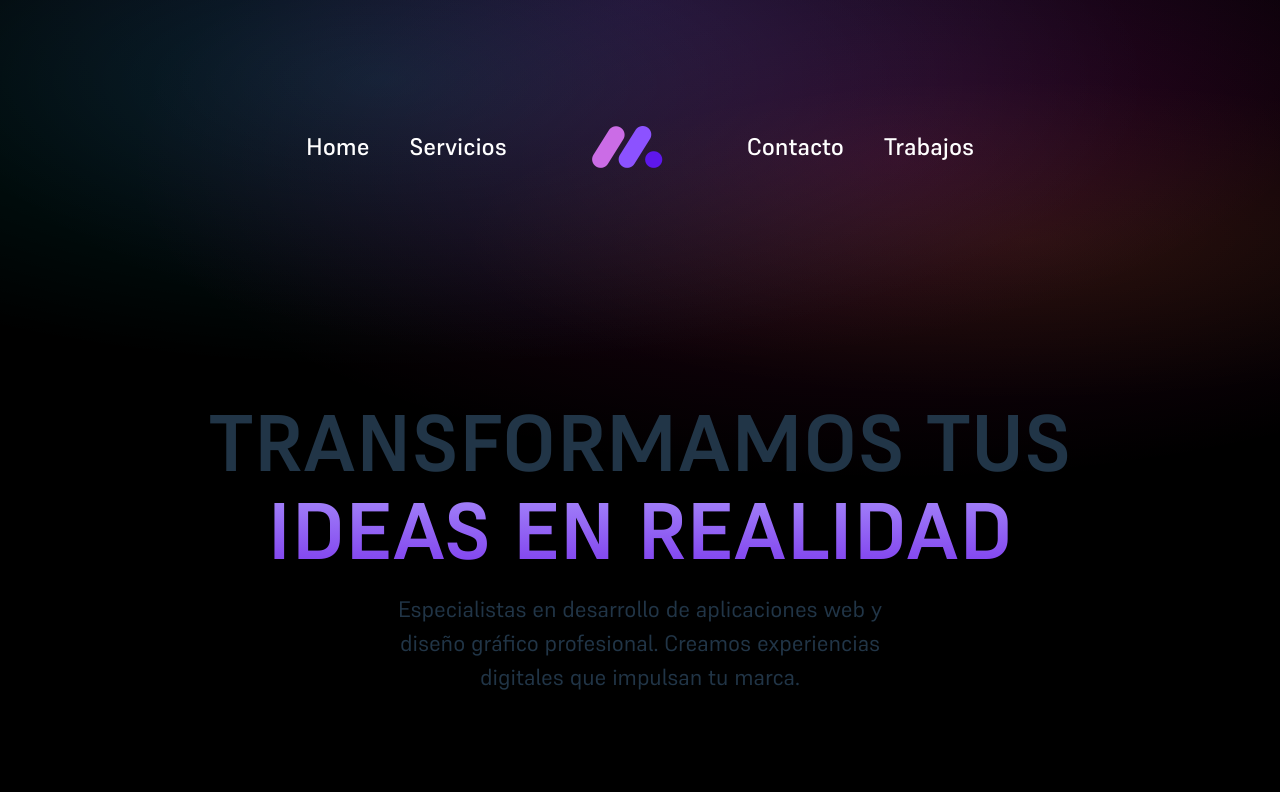
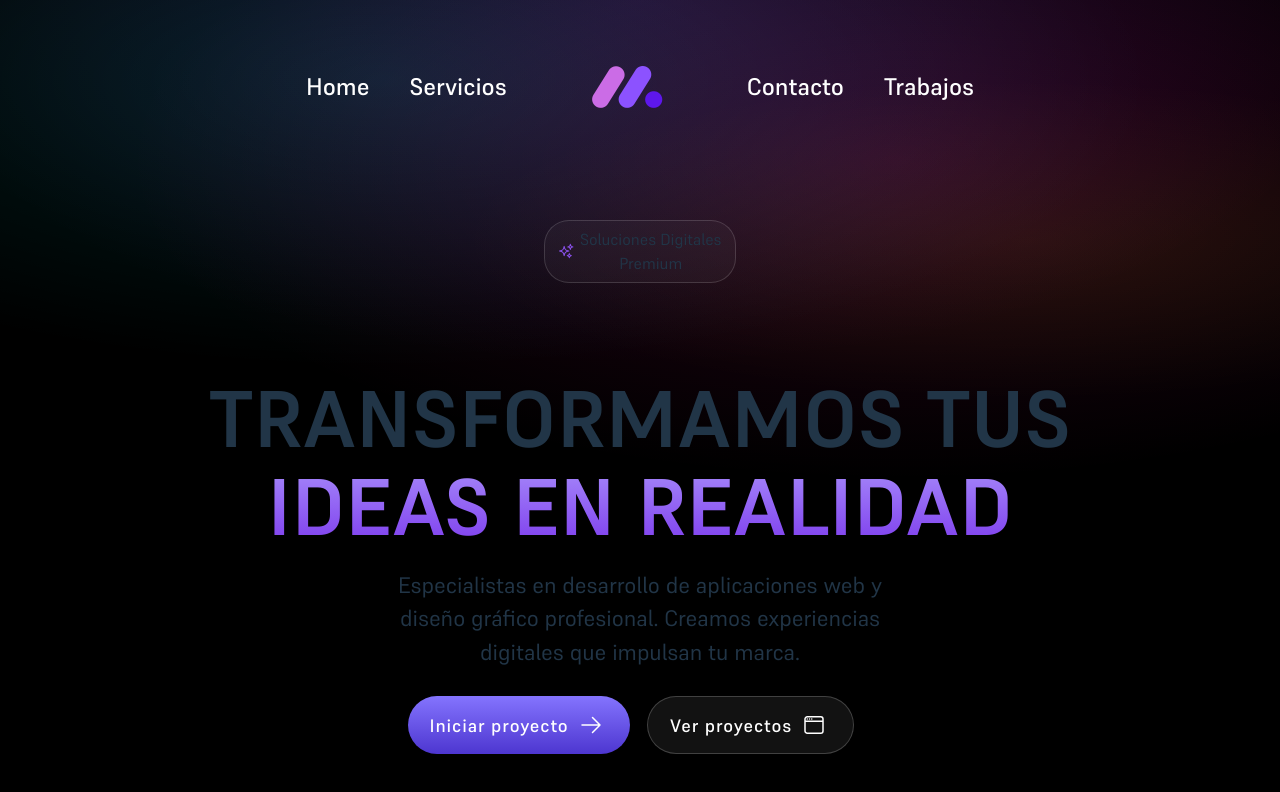
Before and after one commit to DanieloDEV24/maynosolutions, a React (Vite) app in the folder mynosolutions/: page / in a window 1280 px wide. Shown: the top 792 px of the page. Built offline with nearby package versions, Linux system fonts and the light colour scheme.

Commit message:
home hasta btns

```diff
--- a/mynosolutions/src/App.css
+++ b/mynosolutions/src/App.css
@@ -177,5 +177,73 @@ header nav a
 {
   display: flex;
   flex-direction: column;
+}
+
+.soluciones-digitales{
+  display: flex;
+  gap: 3%;
+  width: 15%;
+  align-items: center;
+  border: 1px solid rgba(255, 255, 255, .15);
+  border-radius: 25px;
+  padding: .5% 1%;
+  background-color: rgba(255, 255, 255, .03);
+}
+
+.contenedor-soluciones-digitales
+{
+  width: 100%;
+  display: flex;
+  justify-content: center;
+}
+
+/* From Uiverse.io by adamgiebl */
+.cssbuttons-io-button {
+  display: flex;
+  align-items: center;
+  cursor: pointer;
+  font-weight: 500;
+  font-size: 18px;
+  padding: 0.8em 1.5em 0.8em 1.2em;
+  color: white;
+  background: #ad5389;
+  background: linear-gradient(
+    0deg,
+    rgba(77, 54, 208, 1) 0%,
+    rgba(132, 116, 254, 1) 100%
+  );
+  border: none;
+  letter-spacing: 0.05em;
+  border-radius: 20em;
+  gap: 10px;
+  transition: all ease-out .2s;
 
 }
+
+.cssbuttons-io-button.btn-2 {
+  background: rgba(255, 255, 255, .07) !important;
+  border: 1px solid rgb(255, 255, 255, .2) !important;
+}
+
+
+.cssbuttons-io-button:hover {
+  transform: scale(1.05);
+}
+
+.cssbuttons-io-button:active {
+  box-shadow: 0 0.3em 1em -0.5em #4d36d0be;
+}
+
+.btns{
+  width: 100%;
+  display: flex;
+  justify-content: center;
+  margin-top: 3%;
+  gap: 2%;
+
+}
+
+.soluciones-digitales svg
+{
+  color: #8b52ee;
+}
--- a/mynosolutions/src/App.tsx
+++ b/mynosolutions/src/App.tsx
@@ -2,6 +2,7 @@ import { Header } from './components/header'
 import { Home } from './components/home'
 import { Servicios } from './components/servicios'
 import { Contacto } from './components/contacto'
+import { MejoresSoluciones } from './components/mejoresSoluciones'
 import './App.css'
 
 function App() {
@@ -22,6 +23,7 @@ function App() {
         }}
       >
         <Header></Header>
+          <MejoresSoluciones></MejoresSoluciones>
          <Home></Home>
         {/*<Servicios></Servicios>
         <Contacto></Contacto> */}
--- a/mynosolutions/src/components/home.tsx
+++ b/mynosolutions/src/components/home.tsx
@@ -4,6 +4,40 @@ export const Home = () => {
             <h1 className="header1-home">TRANSFORMAMOS TUS</h1>
             <h1 className="header2-home">IDEAS EN REALIDAD</h1>
             <p>Especialistas en desarrollo de aplicaciones web y diseño gráfico profesional. Creamos experiencias digitales que impulsan tu marca.</p>
+
+            <div className="btns">
+            <button className="cssbuttons-io-button">
+                <span>Iniciar proyecto</span>
+                <svg xmlns="http://www.w3.org/2000/svg" fill="none" viewBox="0 0 24 24" strokeWidth={1.5} stroke="currentColor" className="size-6">
+                    <path strokeLinecap="round" strokeLinejoin="round" d="M13.5 4.5 21 12m0 0-7.5 7.5M21 12H3" />
+                </svg>
+            </button>
+
+            <button className="cssbuttons-io-button btn-2">
+                <span>Ver proyectos</span>
+                <svg xmlns="http://www.w3.org/2000/svg" fill="none" viewBox="0 0 24 24" strokeWidth={1.5} stroke="currentColor" className="size-6">
+                    <path strokeLinecap="round" strokeLinejoin="round" d="M3 8.25V18a2.25 2.25 0 0 0 2.25 2.25h13.5A2.25 2.25 0 0 0 21 18V8.25m-18 0V6a2.25 2.25 0 0 1 2.25-2.25h13.5A2.25 2.25 0 0 1 21 6v2.25m-18 0h18M5.25 6h.008v.008H5.25V6ZM7.5 6h.008v.008H7.5V6Zm2.25 0h.008v.008H9.75V6Z" />
+                </svg>
+            </button>
+
+            <div className="info">
+                <div className="apartado-info">
+                    <span></span>
+                    <span></span>
+                </div>
+
+                <div className="apartado-info">
+                    <span></span>
+                    <span></span>
+                </div>
+
+                <div className="apartado-info">
+                    <span></span>
+                    <span></span>
+                </div>
+            </div>
+
+            </div>
         </div>
     )
 }
--- /dev/null
+++ b/mynosolutions/src/components/icons/iconoEstrella.tsx
@@ -0,0 +1,8 @@
+export const IconoEstrella = () => {
+    return (
+            <svg xmlns="http://www.w3.org/2000/svg" fill="none" viewBox="0 0 24 24" strokeWidth={1.5} stroke="currentColor" className="size-6">
+                <path strokeLinecap="round" strokeLinejoin="round" d="M9.813 15.904 9 18.75l-.813-2.846a4.5 4.5 0 0 0-3.09-3.09L2.25 12l2.846-.813a4.5 4.5 0 0 0 3.09-3.09L9 5.25l.813 2.846a4.5 4.5 0 0 0 3.09 3.09L15.75 12l-2.846.813a4.5 4.5 0 0 0-3.09 3.09ZM18.259 8.715 18 9.75l-.259-1.035a3.375 3.375 0 0 0-2.455-2.456L14.25 6l1.036-.259a3.375 3.375 0 0 0 2.455-2.456L18 2.25l.259 1.035a3.375 3.375 0 0 0 2.456 2.456L21.75 6l-1.035.259a3.375 3.375 0 0 0-2.456 2.456ZM16.894 20.567 16.5 21.75l-.394-1.183a2.25 2.25 0 0 0-1.423-1.423L13.5 18.75l1.183-.394a2.25 2.25 0 0 0 1.423-1.423l.394-1.183.394 1.183a2.25 2.25 0 0 0 1.423 1.423l1.183.394-1.183.394a2.25 2.25 0 0 0-1.423 1.423Z" />
+            </svg>
+
+    )
+}
--- /dev/null
+++ b/mynosolutions/src/components/mejoresSoluciones.tsx
@@ -0,0 +1,12 @@
+import { IconoEstrella } from "./icons/iconoEstrella"
+
+export const MejoresSoluciones = () => {
+    return (
+            <div className="contenedor-soluciones-digitales">
+                <div className="soluciones-digitales">
+                    <IconoEstrella></IconoEstrella>
+                    <span>Soluciones Digitales Premium</span>
+                </div>
+            </div>
+    )
+}
```
